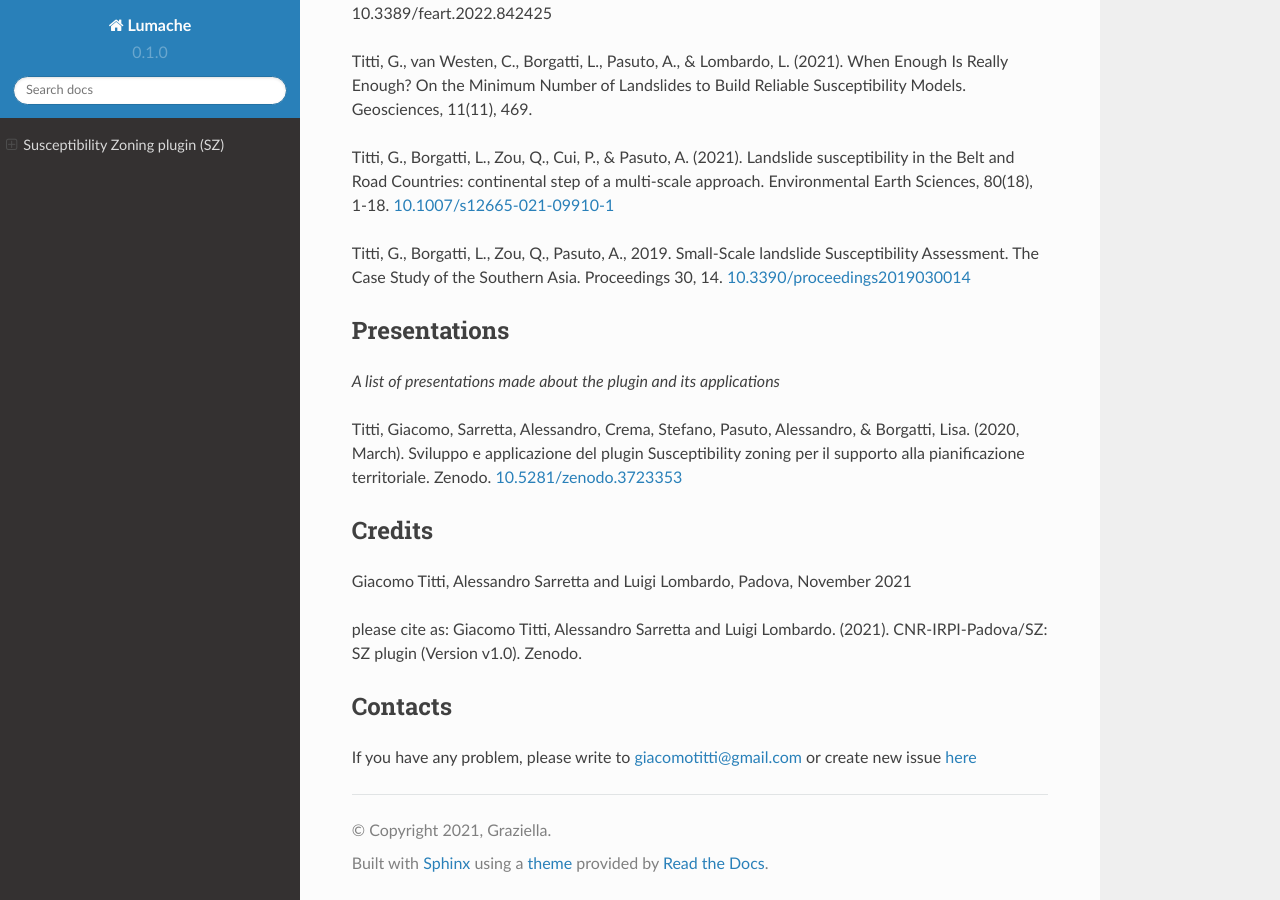
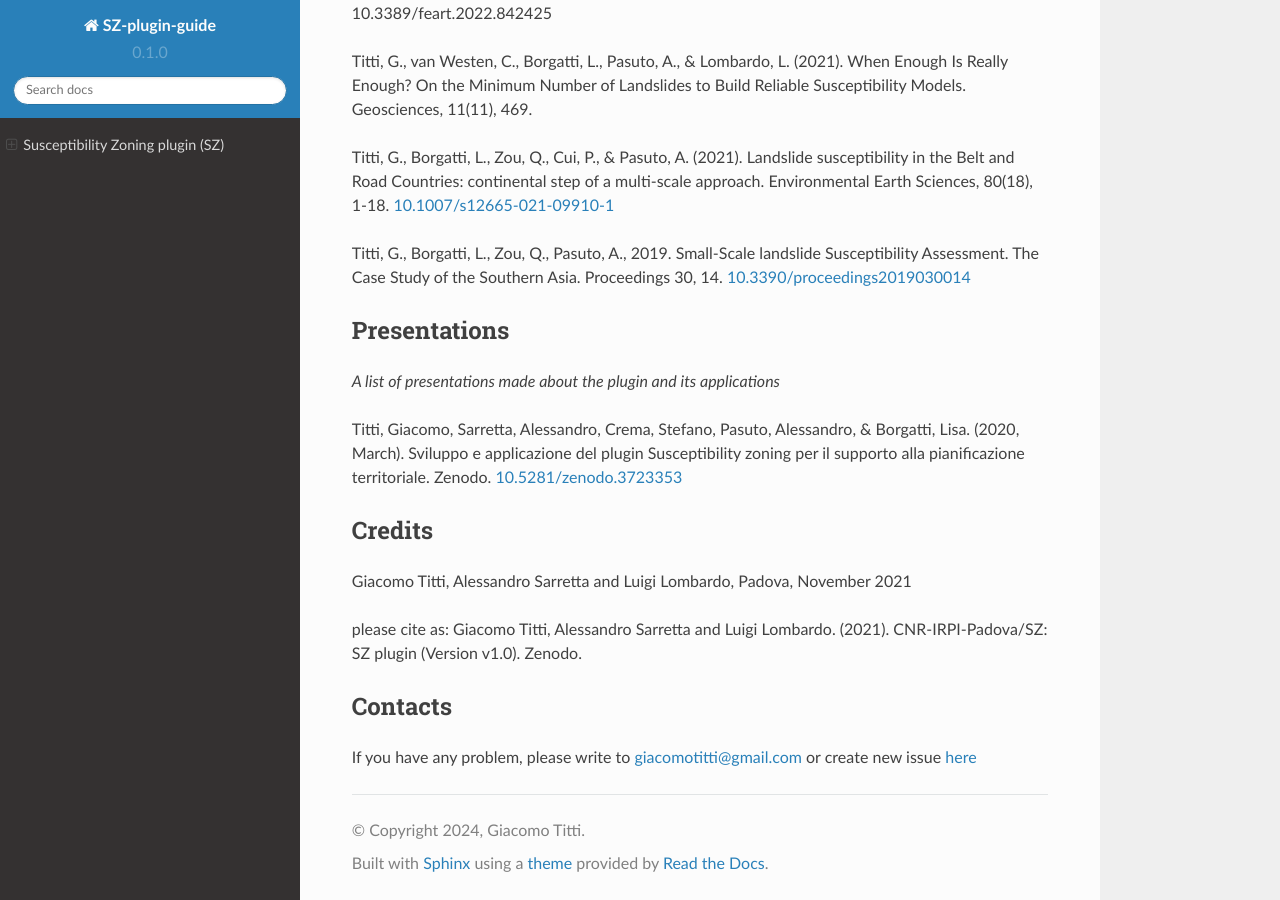
Before and after one commit to SZtools/SZ-docs, a Sphinx documentation site: the page built from docs/source/index.rst, in a window 1280 px wide and 900 px high, scrolled down 6129 px. Built offline with Sphinx 7.4.7 and the Read the Docs theme 2.0.0, drawn with Linux system fonts in a browser that asks for light colours; pages that are not in the unit, such as notebooks, are missing from menus.

Commit message:
Update conf.py

```diff
--- a/docs/source/conf.py
+++ b/docs/source/conf.py
@@ -2,9 +2,9 @@
 
 # -- Project information
 
-project = 'Lumache'
-copyright = '2021, Graziella'
-author = 'Graziella'
+project = 'SZ-plugin-guide'
+copyright = '2024, Giacomo Titti'
+author = 'Giacomo Titti'
 
 release = '0.1'
 version = '0.1.0'
@@ -15,6 +15,7 @@ extensions = [
     'sphinx.ext.duration',
     'sphinx.ext.doctest',
     'sphinx.ext.autodoc',
+    'sphinx.ext.viewcode',
     'sphinx.ext.autosummary',
     'sphinx.ext.intersphinx',
 ]
@@ -31,5 +32,15 @@ templates_path = ['_templates']
 
 html_theme = 'sphinx_rtd_theme'
 
+# Customize sidebar templates, if needed
+html_sidebars = {
+   '**': [
+       'globaltoc.html',  # Global table of contents
+       'relations.html',  # Next/previous links
+       'sourcelink.html',  # View source link
+       'searchbox.html',  # Search box
+   ]
+}
+
 # -- Options for EPUB output
 epub_show_urls = 'footnote'
```
